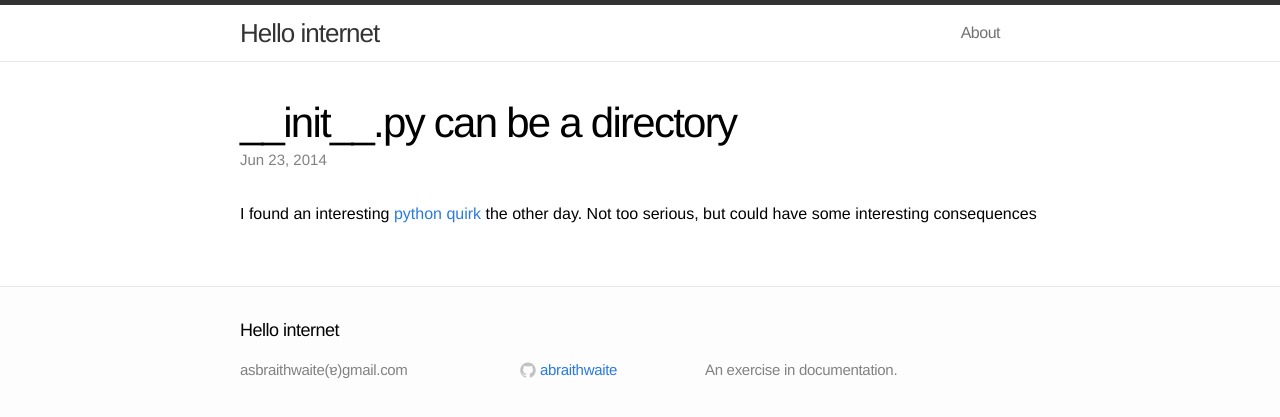
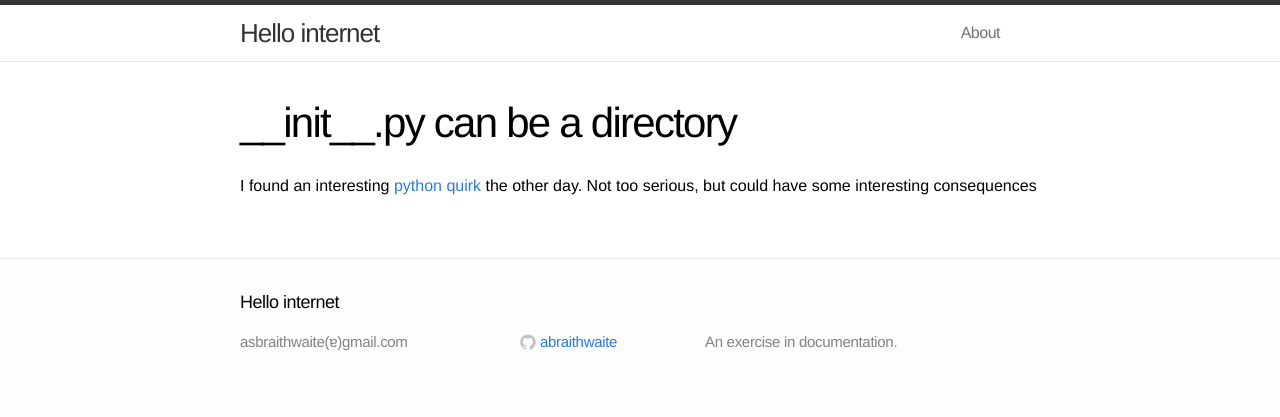
Before and after one commit to abraithwaite/abraithwaite.github.io, a Jekyll site: the page built from _posts/2014-06-23-python-bug.markdown, in a window 1280 px wide. Shown: the top 417 px of the page. Built offline with Jekyll 4.4.1, drawn with Linux system fonts in a browser that asks for light colours; comment, search, counter and statistics services are not loaded.

Commit message:
remove dates

```diff
--- a/_layouts/post.html
+++ b/_layouts/post.html
@@ -5,7 +5,7 @@ layout: default
 
   <header class="post-header">
     <h1>{{ page.title }}</h1>
-    <p class="meta">{{ page.date | date: "%b %-d, %Y" }}{% if page.author %} • {{ page.author }}{% endif %}{% if page.meta %} • {{ page.meta }}{% endif %}</p>
+    <p class="meta"><!-- {{ page.date | date: "%b %-d, %Y" }} -->{% if page.author %} • {{ page.author }}{% endif %}{% if page.meta %} • {{ page.meta }}{% endif %}</p>
   </header>
 
   <article class="post-content">
--- a/index.html
+++ b/index.html
@@ -9,7 +9,7 @@ layout: default
   <ul class="posts">
     {% for post in site.posts %}
       <li>
-        <span class="post-date">{{ post.date | date: "%b %-d, %Y" }}</span>
+        <!-- <span class="post-date">{{ post.date | date: "%b %-d, %Y" }}</span> -->
         <a class="post-link" href="{{ post.url | prepend: site.baseurl }}">{{ post.title }}</a>
       </li>
     {% endfor %}
```
